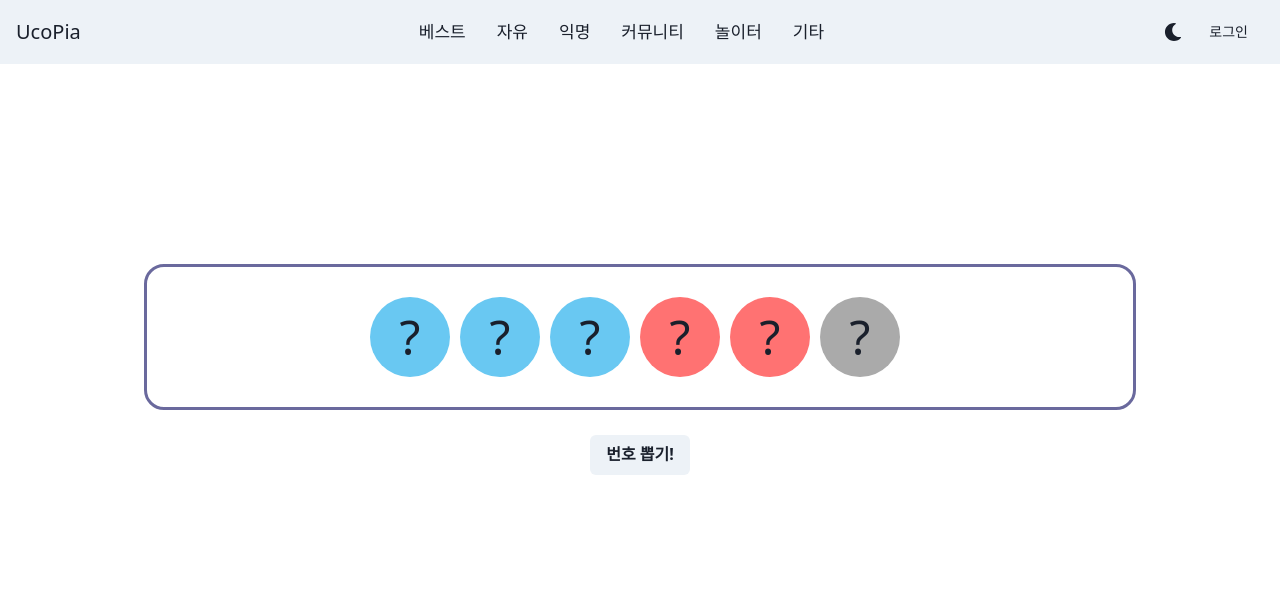
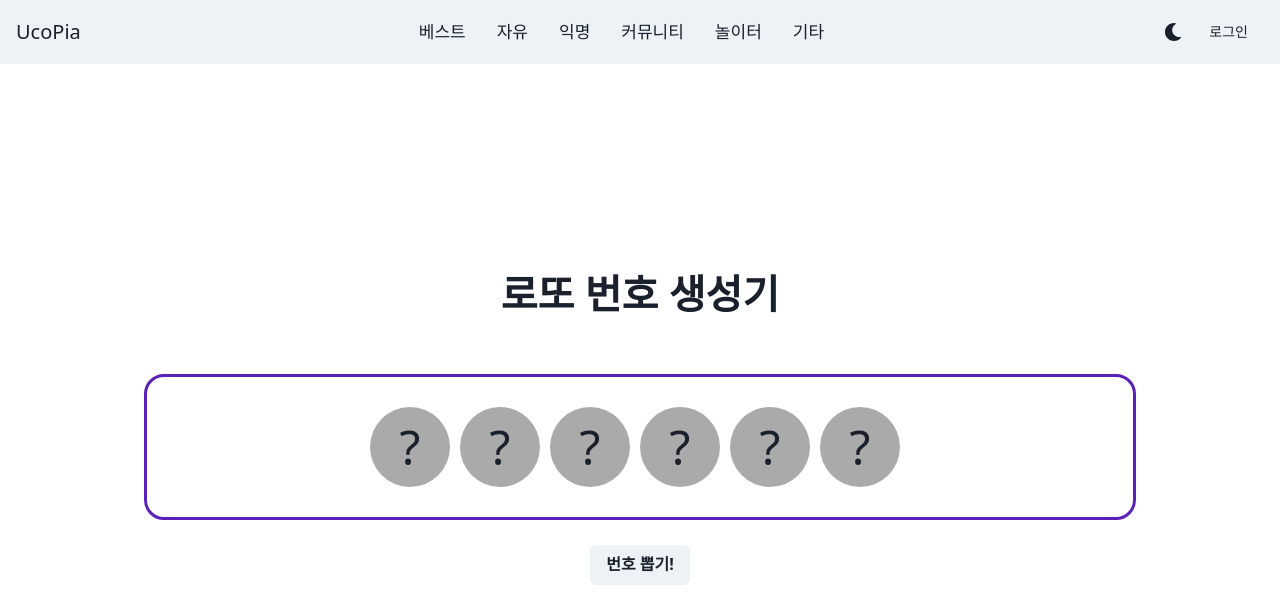
Before and after one commit to Butler-SIM/fff-front, a React (Create React App) app: page /lotto in a window 1280 px wide. Shown: the top 610 px of the page. Built offline with nearby package versions, Linux system fonts and the light colour scheme.

Commit message:
fix lottery

```diff
--- a/src/components/playground/LotteryBox.tsx
+++ b/src/components/playground/LotteryBox.tsx
@@ -3,7 +3,7 @@
 import React from "react";
 import LotteryItem from "./LotteryItem";
 import { LotteryBoxProps, LotteryBoxState } from "./lotto";
-import { Flex, Box, Container, Button } from "@chakra-ui/react";
+import { Flex, Box, Container, Button, Text } from "@chakra-ui/react";
 
 const numbers = Array.from(Array(45), (_, i) => i + 1);
 
@@ -14,7 +14,7 @@ export default class LotteryBox extends React.Component<
   constructor(props: LotteryBoxProps) {
     super(props);
     this.state = {
-      number: [0, 0, 0, 0, 0, 0, 0],
+      number: [0, 0, 0, 0, 0, 0],
       effect: false,
     };
   }
@@ -42,45 +42,37 @@ export default class LotteryBox extends React.Component<
 
   render() {
     return (
+
       <Container maxW={"5xl"}>
           <Box width={"100%"} height={"800px"} mt={200}>
-            <div id="numbers">
-              <LotteryItem
-                index="0"
-                color="blue ball"
-                number={this.state.number[0]}
-                decrypting={this.state.effect}
-              />
-              <LotteryItem
-                index="1"
-                color="blue ball"
-                number={this.state.number[1]}
-                decrypting={this.state.effect}
-              />
-              <LotteryItem
-                index="2"
-                color="blue ball"
-                number={this.state.number[2]}
-                decrypting={this.state.effect}
-              />
-              <LotteryItem
-                index="3"
-                color="red ball"
-                number={this.state.number[3]}
-                decrypting={this.state.effect}
-              />
-              <LotteryItem
-                index="4"
-                color="red ball"
-                number={this.state.number[4]}
-                decrypting={this.state.effect}
-              />
-              <LotteryItem
-                index="5"
-                color="grey ball"
-                number={this.state.number[5]}
-                decrypting={this.state.effect}
-              />
+          <Text mb={50} fontSize={40} fontWeight={800}>로또 번호 생성기</Text>
+          <div id="numbers">
+          {this.state.number.sort((a,b)=>a-b).map((num,index)=>{
+                let color;
+                if(num >=1 && num <=10){
+                  color = "yellow ball"
+                } else if(num >=11 && num <=20){
+                  color = "blue ball"
+                } else if(num >=21 && num <=30){
+                  color = "red ball"
+                } else if(num >=31 && num <=40){
+                  color = "grey ball"
+                } else if(num >=41 && num <=45){
+                  color = "green ball"
+                } else {
+                  color = "grey ball"
+                }
+
+               return (
+                 <LotteryItem
+                   key={index}
+                   index={index.toString()}
+                   color={color}
+                   number={num}
+                   decrypting={this.state.effect}
+                 />
+               )
+              })}
             </div>
             <div>
               <Button
@@ -92,6 +84,7 @@ export default class LotteryBox extends React.Component<
                 번호 뽑기!
               </Button>
             </div>
+
           </Box>
       </Container>
     );
--- a/src/lotto.css
+++ b/src/lotto.css
@@ -2,7 +2,7 @@
     display: flex;
     margin-bottom: 20px;
     padding: 30px;
-    border: 3px solid rgb(106, 105, 157);
+    border: 3px solid rgb(90, 32, 184);
     border-radius: 20px;
     align-items: center;
     flex-direction: column;
@@ -32,6 +32,14 @@
 
 #numbers .ball.grey {
     background: #aaa;
+}
+
+#numbers .ball.yellow {
+    background: #d5dc0a;
+}
+
+#numbers .ball.green {
+    background: #17b63a;
 }
 
 #numbers .ball.bonus {
```
